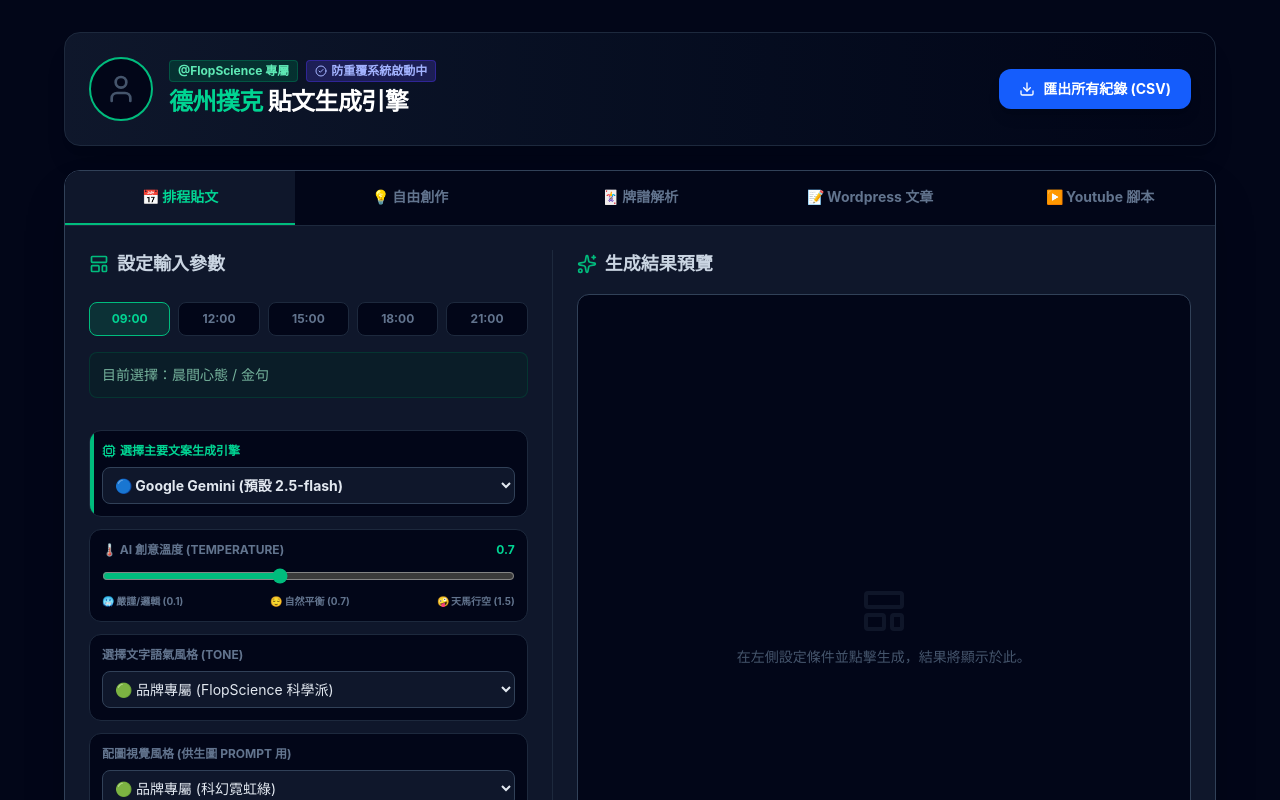
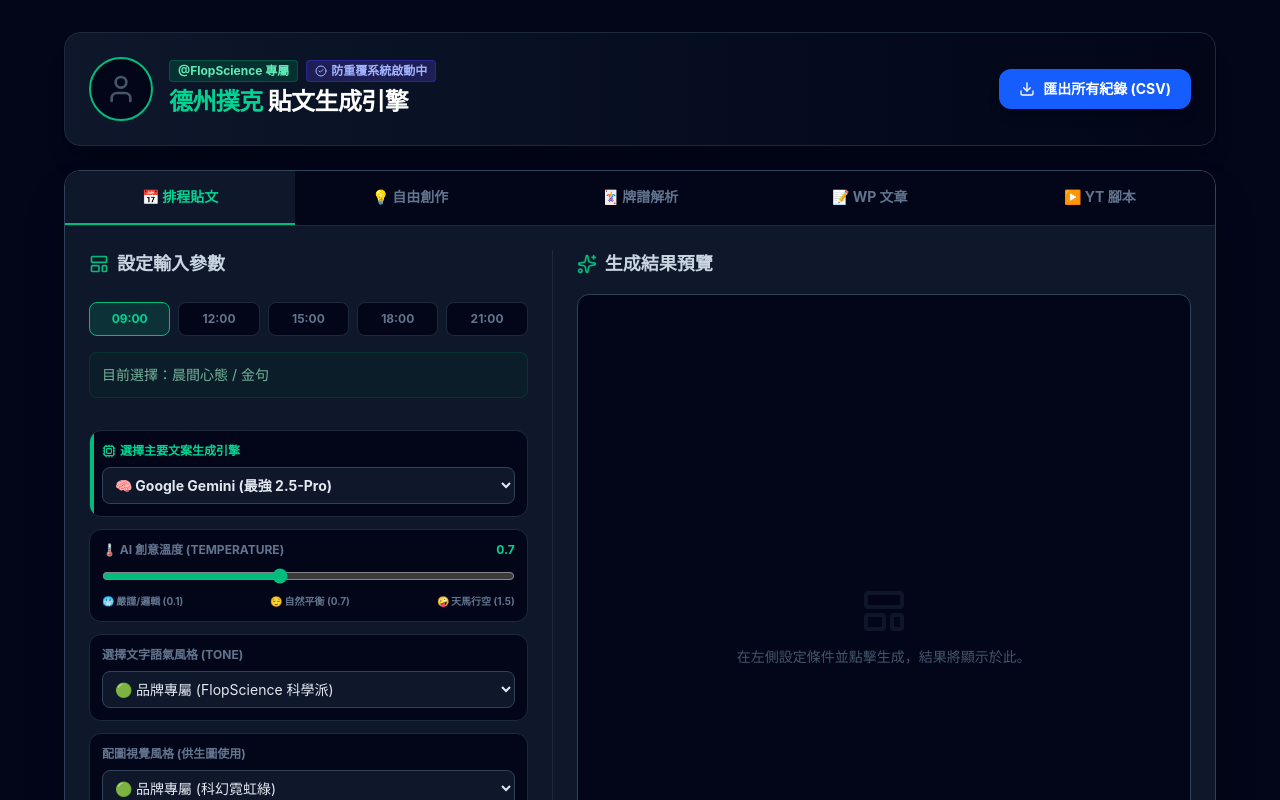
Before and after one commit to chilllcarton/flopscience-app, a React (Vite) app: page / in a window 1280 px wide. Shown: the top 800 px of the page. Built offline with nearby package versions, Linux system fonts and the light colour scheme.

Commit message:
🚀 終極升級：加入 Gemini Pro 及 DALL-E 3 智能生圖

```diff
--- a/api/ai.js
+++ b/api/ai.js
@@ -4,23 +4,51 @@
     return res.status(405).json({ error: { message: "Method Not Allowed" } });
   }
 
-  // 接收前端傳入的 temperature，如果無傳入就預設用 0.7
-  const { engine, prompt, systemInstruction, isJson, temperature } = req.body;
-  const tempValue = temperature !== undefined ? parseFloat(temperature) : 0.7;
+  const { engine, prompt, systemInstruction, isJson, temperature, isImage } = req.body;
 
   try {
-    if (engine === 'gemini') {
+    // 🎨 DALL-E 3 生成圖片邏輯
+    if (isImage) {
+      const apiKey = process.env.OPENAI_API_KEY;
+      if (!apiKey) return res.status(500).json({ error: { message: "後端未設定 OPENAI_API_KEY" } });
+
+      const apiRes = await fetch('https://api.openai.com/v1/images/generations', {
+        method: 'POST',
+        headers: { 'Content-Type': 'application/json', 'Authorization': `Bearer ${apiKey}` },
+        body: JSON.stringify({
+          model: "dall-e-3",
+          prompt: prompt,
+          n: 1,
+          size: "1024x1024",
+          quality: "standard"
+        })
+      });
+
+      const data = await apiRes.json();
+      if (!apiRes.ok) throw new Error(data.error?.message || "DALL-E 3 繪圖伺服器出錯");
+
+      return res.status(200).json({ imageUrl: data.data[0].url });
+    }
+
+    // 📝 文字生成邏輯
+    const tempValue = temperature !== undefined ? parseFloat(temperature) : 0.7;
+
+    // ✅ 支援切換 Gemini Pro 與 Gemini Flash
+    if (engine === 'gemini-pro' || engine === 'gemini-flash' || engine === 'gemini') {
       const apiKey = process.env.GEMINI_API_KEY;
       if (!apiKey) return res.status(500).json({ error: { message: "後端未設定 GEMINI_API_KEY" } });
 
+      // 判斷使用哪個模型 (預設使用 Pro)
+      const modelName = engine === 'gemini-flash' ? 'gemini-2.5-flash' : 'gemini-2.5-pro';
+
       const payload = {
         contents: [{ parts: [{ text: prompt }] }],
-        generationConfig: { temperature: tempValue, maxOutputTokens: 8192 } // 應用溫度
+        generationConfig: { temperature: tempValue, maxOutputTokens: 8192 }
       };
       if (systemInstruction) payload.systemInstruction = { parts: [{ text: systemInstruction }] };
       if (isJson) payload.generationConfig.responseMimeType = "application/json";
 
-      const apiRes = await fetch(`https://generativelanguage.googleapis.com/v1beta/models/gemini-2.5-flash:generateContent?key=${apiKey}`, {
+      const apiRes = await fetch(`https://generativelanguage.googleapis.com/v1beta/models/${modelName}:generateContent?key=${apiKey}`, {
         method: 'POST',
         headers: { 'Content-Type': 'application/json' },
         body: JSON.stringify(payload)
@@ -40,7 +68,8 @@
       if (systemInstruction) messages.push({ role: "system", content: systemInstruction });
       messages.push({ role: "user", content: prompt });
 
-      const payload = { model: "gpt-4o-mini", messages: messages, temperature: tempValue }; // 應用溫度
+      // 保持使用性價比最高的 gpt-4o-mini
+      const payload = { model: "gpt-4o-mini", messages: messages, temperature: tempValue };
       if (isJson) payload.response_format = { type: "json_object" };
 
       const apiRes = await fetch('https://api.openai.com/v1/chat/completions', {
--- a/src/App.jsx
+++ b/src/App.jsx
@@ -1,5 +1,5 @@
 import React, { useState } from 'react';
-import { Copy, RefreshCw, CircleCheck, CircleAlert, Pencil, User, Sparkles, Download, LayoutTemplate, Lightbulb, Cpu, FileText, Image as ImageIcon, Filter } from 'lucide-react';
+import { Copy, RefreshCw, CircleCheck, CircleAlert, Pencil, User, Sparkles, Download, LayoutTemplate, Lightbulb, Cpu, FileText, Image as ImageIcon, Filter, ExternalLink } from 'lucide-react';
 
 const scheduleData = [
   { id: 1, time: "09:00", topic: "晨間心態 / 金句", prompt: "你是一個擁有10年經驗的德州撲克玩家，帳號是 @FlopScience。請寫一句約20-40字的極短Threads貼文。主題：德州撲克風險管理與人生哲學的結合。要求：金句形式，結尾帶1個emoji，文末加上『—— @FlopScience』。" },
@@ -27,8 +27,8 @@
   { id: 'schedule', label: '📅 排程貼文' },
   { id: 'custom', label: '💡 自由創作' },
   { id: 'parser', label: '🃏 牌譜解析' },
-  { id: 'wordpress', label: '📝 Wordpress 文章' },
-  { id: 'youtube', label: '▶️ Youtube 腳本' }
+  { id: 'wordpress', label: '📝 WP 文章' },
+  { id: 'youtube', label: '▶️ YT 腳本' }
 ];
 
 const App = () => {
@@ -44,7 +44,7 @@
 
   const [tones, setTones] = useState({});
   const [results, setResults] = useState({});
-  const [selectedTextEngine, setSelectedTextEngine] = useState('gemini');
+  const [selectedTextEngine, setSelectedTextEngine] = useState('gemini-pro');
   const [aiTemperature, setAiTemperature] = useState(0.7);
 
   const [loading, setLoading] = useState({});
@@ -55,6 +55,7 @@
   const [copied, setCopied] = useState({});
 
   const [imagePrompts, setImagePrompts] = useState({});
+  const [generatedImages, setGeneratedImages] = useState({});
   const [imageLoading, setImageLoading] = useState({});
   const [imageErrors, setImageErrors] = useState({});
 
@@ -155,6 +156,7 @@
     setErrors(prev => ({ ...prev, [key]: null }));
     setEditing(prev => ({ ...prev, [key]: false }));
     setImagePrompts(prev => ({ ...prev, [key]: null }));
+    setGeneratedImages(prev => ({ ...prev, [key]: null }));
 
     const deduplicationInstruction = getDeduplicationContext();
 
@@ -212,7 +214,7 @@
         setResults(prev => ({ ...prev, [key]: finalText }));
         setHistory(prev => [...prev, {
           date: new Date().toLocaleString('zh-TW', { hour12: false }),
-          engine: selectedTextEngine === 'gemini' ? 'Gemini 2.5' : 'ChatGPT',
+          engine: selectedTextEngine.includes('gemini') ? 'Gemini 2.5' : 'ChatGPT',
           category: TABS.find(t => t.id === activeTab).label,
           platform: platform || activeTab,
           inputData: currentInputData,
@@ -225,7 +227,7 @@
     setLoading(prev => ({ ...prev, [key]: false }));
   };
 
-  const generateImagePrompt = async () => {
+  const generateDirectImage = async () => {
     const key = currentKey;
     const currentText = results[key];
     if (!currentText) return;
@@ -233,14 +235,33 @@
     setImageLoading(prev => ({ ...prev, [key]: true }));
     setImageErrors(prev => ({ ...prev, [key]: null }));
     setImagePrompts(prev => ({ ...prev, [key]: null }));
+    setGeneratedImages(prev => ({ ...prev, [key]: null }));
 
     try {
       const extractPrompt = `Create a 1-sentence English image prompt for an AI image generator based on this text: "${currentText.substring(0, 500)}".
 Must enforce this aesthetic style: "${inputs.image_style}".
-Target AI: Gemini 3.0 / DALL-E 3. 4k resolution, highly detailed, visually striking, NO TEXT, NO LETTERS in the image.`;
+Target AI: DALL-E 3. 4k resolution, highly detailed, visually striking, NO TEXT, NO LETTERS in the image.`;
 
-      const text = await fetchAIContent(extractPrompt, "You are an expert AI image prompt engineer. Output ONLY the English prompt.");
-      if (text) setImagePrompts(prev => ({ ...prev, [key]: text.trim() }));
+      const englishPromptText = await fetchAIContent(extractPrompt, "You are an expert AI image prompt engineer. Output ONLY the English prompt.");
+
+      if (!englishPromptText) throw new Error("未能成功萃取生圖指令");
+      const finalImagePrompt = englishPromptText.trim();
+      setImagePrompts(prev => ({ ...prev, [key]: finalImagePrompt }));
+
+      const res = await fetch('/api/ai', {
+        method: 'POST',
+        headers: { 'Content-Type': 'application/json' },
+        body: JSON.stringify({
+          prompt: finalImagePrompt,
+          isImage: true
+        })
+      });
+      const data = await res.json();
+
+      if (!res.ok) throw new Error(data.error?.message || "DALL-E 3 生成圖片失敗");
+      if (data.imageUrl) {
+        setGeneratedImages(prev => ({ ...prev, [key]: data.imageUrl }));
+      }
     } catch (err) {
       setImageErrors(prev => ({ ...prev, [key]: err.message }));
     }
@@ -409,7 +430,8 @@
                   <div className="absolute top-0 left-0 w-1 h-full bg-emerald-500"></div>
                   <label className="block text-xs font-bold mb-2 uppercase text-emerald-400 flex items-center gap-1"><Cpu size={14}/> 選擇主要文案生成引擎</label>
                   <select className="w-full bg-slate-900 border border-slate-700 text-slate-200 font-bold rounded-lg text-sm py-2 px-2 outline-none focus:border-emerald-500" value={selectedTextEngine} onChange={(e) => setSelectedTextEngine(e.target.value)}>
-                    <option value="gemini">🔵 Google Gemini (預設 2.5-flash)</option>
+                    <option value="gemini-pro">🧠 Google Gemini (最強 2.5-Pro)</option>
+                    <option value="gemini-flash">⚡ Google Gemini (極速 2.5-Flash)</option>
                     <option value="chatgpt">🟢 OpenAI ChatGPT (gpt-4o-mini)</option>
                   </select>
                 </div>
@@ -443,7 +465,7 @@
                 </div>
 
                 <div className="bg-slate-950 p-3 rounded-xl border border-slate-800">
-                  <label className="block text-xs text-slate-500 font-bold mb-2 uppercase">配圖視覺風格 (供生圖 Prompt 用)</label>
+                  <label className="block text-xs text-slate-500 font-bold mb-2 uppercase">配圖視覺風格 (供生圖使用)</label>
                   <select className="w-full bg-slate-900 border border-slate-700 text-slate-200 rounded-lg text-sm py-2 px-2 outline-none focus:border-emerald-500" value={inputs.image_style} onChange={(e) => handleInputChange('image_style', e.target.value)}>
                     <option value="Cyberpunk aesthetic, glowing neon emerald green, scientific elements, dark slate background, highly detailed">🟢 品牌專屬 (科幻霓虹綠)</option>
                     <option value="Photorealistic macro photography, close-up of stacks of professional casino poker chips and vintage distressed playing cards on a classic green felt table. Dramatic moody studio lighting, sharp focus on foreground, shallow depth of field, cinematic blurred background bokeh, 8k resolution, highly detailed">📸 寫實微距 (復古紙牌與籌碼)</option>
@@ -485,9 +507,9 @@
                   生成結果預覽
                 </div>
                 {results[currentKey] && (
-                  <button onClick={() => generateImagePrompt()} disabled={imageLoading[currentKey]} className="text-xs bg-slate-800 text-slate-300 border border-slate-700 px-3 py-1.5 rounded-lg flex items-center gap-1 hover:bg-slate-700 transition-colors shadow-sm">
-                    {imageLoading[currentKey] ? <RefreshCw size={12} className="animate-spin"/> : <ImageIcon size={12}/>}
-                    萃取英文配圖 Prompt
+                  <button onClick={generateDirectImage} disabled={imageLoading[currentKey]} className="text-xs bg-indigo-600 hover:bg-indigo-500 text-white px-4 py-2 rounded-lg flex items-center gap-2 shadow-lg transition-all active:scale-95 font-bold">
+                    {imageLoading[currentKey] ? <RefreshCw size={14} className="animate-spin"/> : <ImageIcon size={14}/>}
+                    🎨 直接生成 AI 配圖
                   </button>
                 )}
               </div>
@@ -526,23 +548,35 @@
                 )}
               </div>
 
-              {(imageLoading[currentKey] || imagePrompts[currentKey] || imageErrors[currentKey]) && (
-                <div className="mt-4 bg-slate-950 border border-slate-800 rounded-xl p-4 flex flex-col justify-center relative min-h-[100px] animate-fade-in">
+              {(imageLoading[currentKey] || generatedImages[currentKey] || imageErrors[currentKey]) && (
+                <div className="mt-4 bg-slate-950 border border-slate-800 rounded-xl p-4 flex flex-col justify-center relative min-h-[150px] animate-fade-in">
                   {imageLoading[currentKey] ? (
-                      <div className="flex flex-col items-center justify-center text-slate-500 animate-pulse h-full py-4"><Sparkles className="w-6 h-6 mb-2 opacity-50" /><span>AI 正在濃縮文章並翻譯為英文提詞...</span></div>
+                      <div className="flex flex-col items-center justify-center text-slate-500 animate-pulse h-full py-6">
+                        <ImageIcon className="w-8 h-8 mb-3 opacity-50" />
+                        <span className="font-bold text-indigo-400">正在連接 DALL-E 3 繪製圖片...</span>
+                        <span className="text-xs mt-1">需時約 10-15 秒，請耐心等候</span>
+                      </div>
                   ) : imageErrors[currentKey] ? (
                     <div className="text-red-400 flex items-center gap-2 text-sm bg-red-950/20 px-3 py-2 rounded-lg border border-red-900/50"><CircleAlert size={16}/>{imageErrors[currentKey]}</div>
-                  ) : imagePrompts[currentKey] ? (
-                    <div className="w-full">
-                      <div className="flex justify-between items-center mb-2">
-                        <span className="text-sm font-bold text-emerald-400 flex items-center gap-1"><ImageIcon size={16}/> 專屬英文繪圖指令 (請複製至 AI 繪圖工具)</span>
-                        <button onClick={() => copyText(imagePrompts[currentKey])} className="text-xs flex items-center gap-1 bg-slate-800 text-slate-300 px-3 py-1.5 rounded-lg hover:bg-slate-700 border border-slate-600">
-                          <Copy size={12}/> 複製指令
-                        </button>
+                  ) : generatedImages[currentKey] ? (
+                    <div className="w-full flex flex-col items-center">
+                      <div className="flex justify-between items-center w-full mb-3">
+                        <span className="text-sm font-bold text-indigo-400 flex items-center gap-1"><Sparkles size={16}/> DALL-E 3 生成完成</span>
+                        <a href={generatedImages[currentKey]} target="_blank" rel="noreferrer" className="text-xs flex items-center gap-1 bg-slate-800 text-slate-300 px-3 py-1.5 rounded-lg hover:bg-slate-700 border border-slate-600 transition-colors">
+                          <ExternalLink size={12}/> 打開原圖 (右鍵儲存)
+                        </a>
                       </div>
-                      <div className="p-3 bg-slate-900 border border-slate-700 rounded-lg text-xs md:text-sm text-emerald-300 font-mono leading-relaxed select-all">
-                        {imagePrompts[currentKey]}
+
+                      <div className="relative group w-full max-w-[400px] aspect-square rounded-xl overflow-hidden border-2 border-slate-800 shadow-2xl">
+                        <img src={generatedImages[currentKey]} alt="AI Generated" className="w-full h-full object-cover" />
                       </div>
+
+                      {imagePrompts[currentKey] && (
+                        <div className="mt-4 w-full p-3 bg-slate-900 border border-slate-700 rounded-lg text-[10px] md:text-xs text-slate-500 font-mono leading-relaxed">
+                          <span className="font-bold text-slate-400 block mb-1">使用的生圖指令 (Prompt):</span>
+                          {imagePrompts[currentKey]}
+                        </div>
+                      )}
                     </div>
                   ) : null}
                 </div>
```
